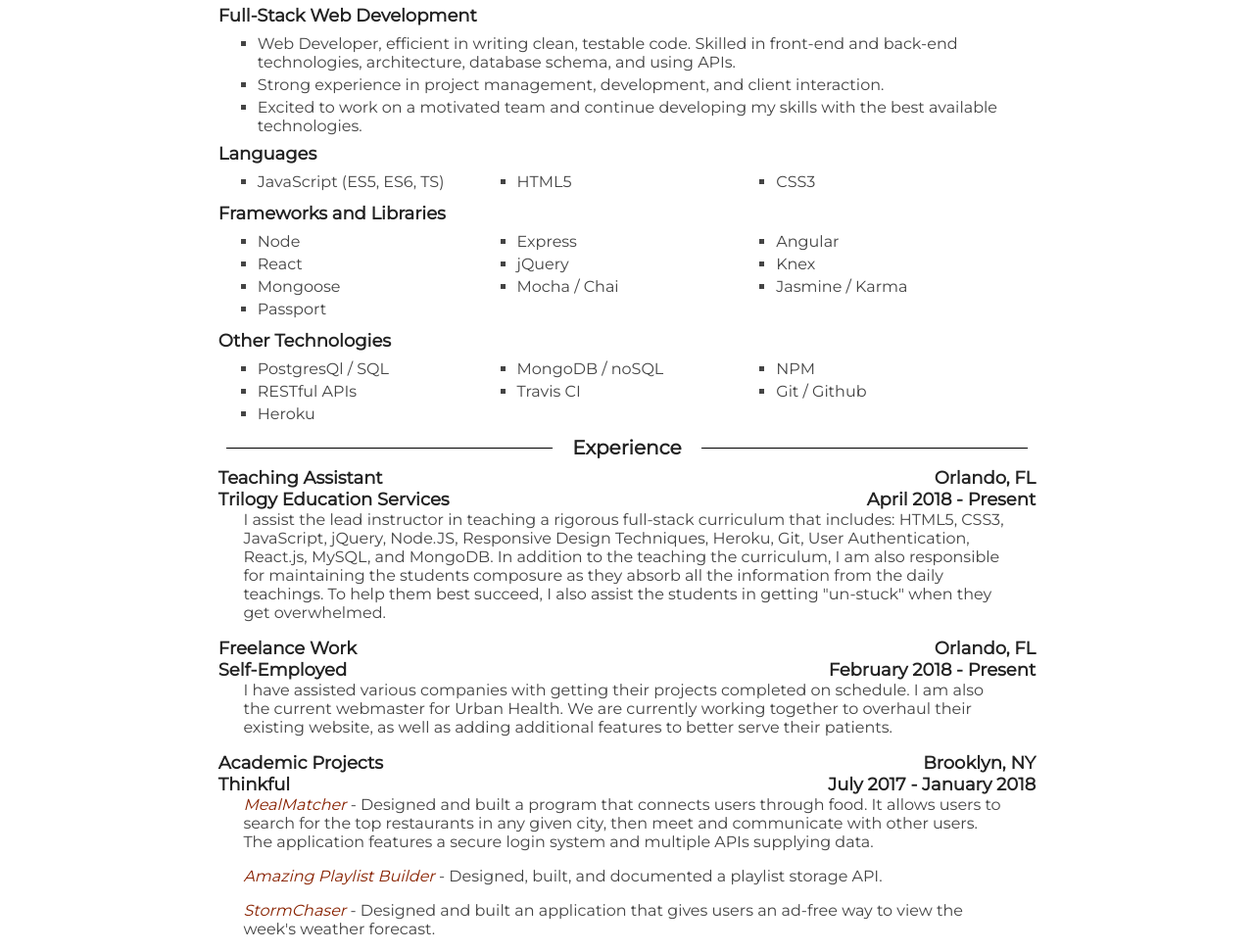
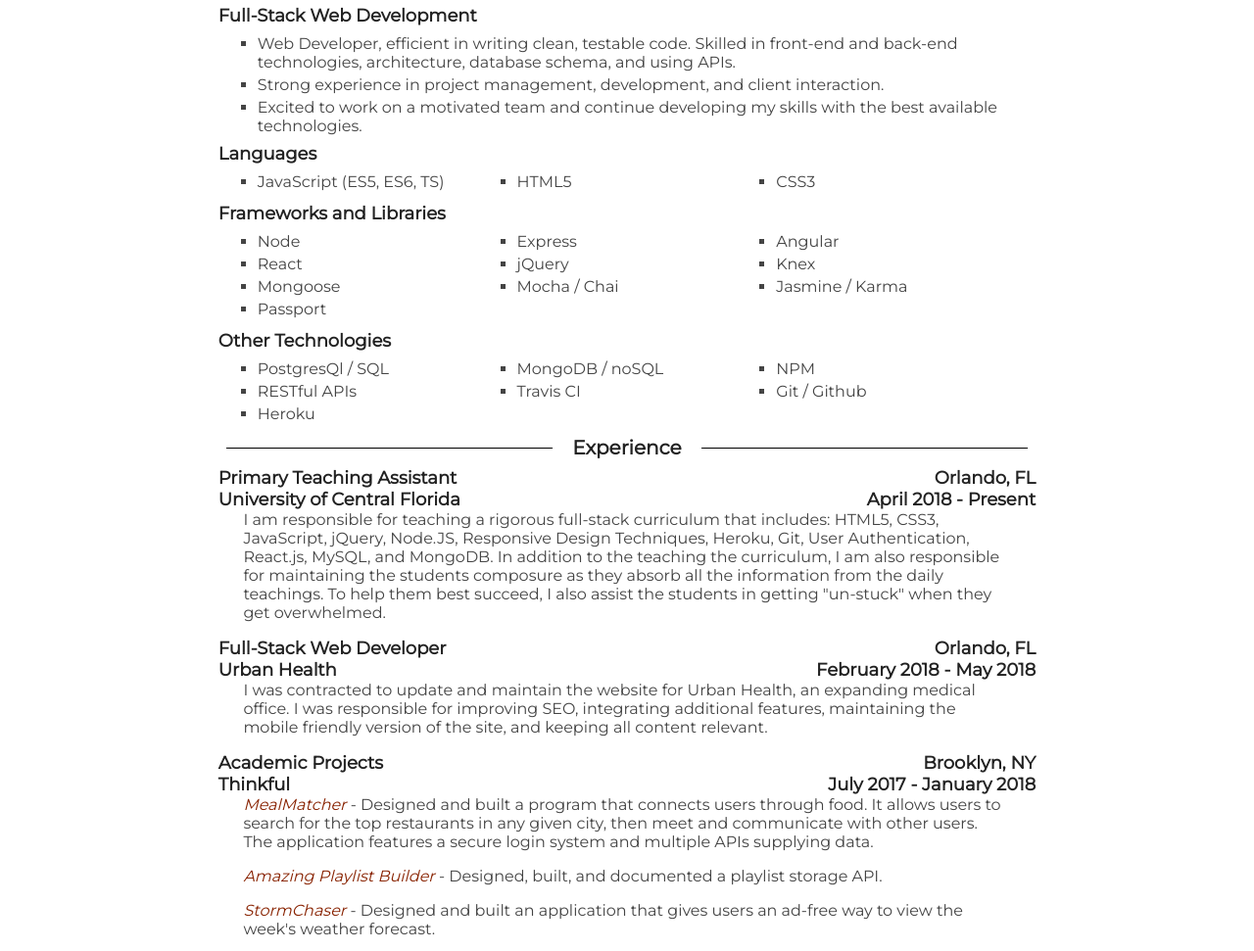
Before and after one commit to asmengel/asmengel.github.io, a plain HTML site: page resume.html in a window 1280 px wide. Shown: the part 115-1086 px from the top of the page at 98% size. Drawn offline with Linux system fonts and the light colour scheme.

Commit message:
ammended cv and changed date

```diff
--- a/resume.html
+++ b/resume.html
@@ -182,14 +182,14 @@
                 </h1>
 
                 <div class='flex-line'>
-                        <div class='flex-item'>Teaching Assistant</div>
+                        <div class='flex-item'>Primary Teaching Assistant</div>
                         <div class='flex-item'>Orlando, FL</div>
                     </div>
                     <div class='flex-line'>
-                        <div class='flex-item'>Trilogy Education Services</div>
+                        <div class='flex-item'>University of Central Florida</div>
                         <div class='flex-item'>April 2018 - Present</div>
                     </div>
-                    <p>I assist the lead instructor in teaching a rigorous full-stack curriculum that includes:
+                    <p>I am responsible for teaching a rigorous full-stack curriculum that includes:
                         HTML5, CSS3, JavaScript, jQuery, Node.JS, Responsive Design Techniques,
                         Heroku, Git, User Authentication, React.js, MySQL, and MongoDB.
                         In addition to the teaching the curriculum, I am also responsible
@@ -204,17 +204,17 @@
                 <article class='moreSpaceOnPrint'>
 
                         <div class='flex-line'>
-                                <div class='flex-item'>Freelance Work</div>
+                                <div class='flex-item'>Full-Stack Web Developer</div>
                                 <div class='flex-item'>Orlando, FL</div>
                             </div>
                             <div class='flex-line'>
-                                <div class='flex-item'>Self-Employed</div>
-                                <div class='flex-item'>February 2018 - Present</div>
+                                <div class='flex-item'>Urban Health</div>
+                                <div class='flex-item'>February 2018 - May 2018</div>
                             </div>
-                            <p>I have assisted various companies with getting their projects completed on schedule.
-                                I am also the current webmaster for Urban Health.
-                                We are currently working together to overhaul their existing website,
-                                as well as adding additional features to better serve their patients.
+                            <p>
+                                I was contracted to update and maintain the website for Urban Health, an expanding medical office.
+                                I was responsible for improving SEO, integrating additional features, maintaining the mobile friendly
+                                version of the site, and keeping all content relevant.
                                 <!-- <span class='printOnly'> Learn more at anthonymengel.com</span> -->
                             </p>
 
```
Also changed, not shown: index.html (+1 -1 lines).
